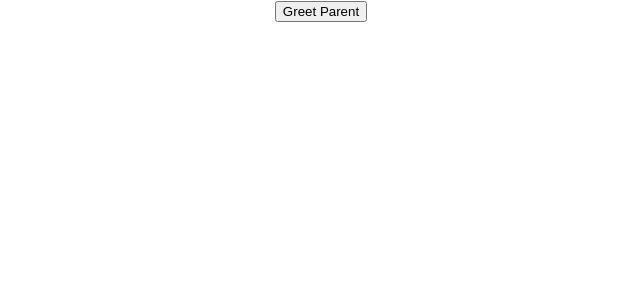
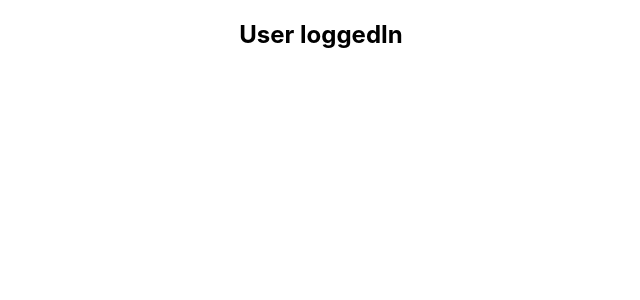
Before and after one commit to Hussain-Mehdi/React-Learning, a React (Create React App) app: page / in a window 1280 px wide. Shown: the top 300 px of the page, without its empty margins (319-959 px from the left). Built offline with nearby package versions, Linux system fonts and the light colour scheme.

Commit message:
conditional rendering

```diff
--- a/src/App.js
+++ b/src/App.js
@@ -7,6 +7,7 @@
 import ClassClick from './components/ClassClick';
 import EventBind from './components/EventBind';
 import ParentComponent from './components/ParentComponent';
+import Usergreeting from './components/Usergreeting';
 
 function App() {
   return (
@@ -30,7 +31,9 @@
 
 {/* <EventBind /> */}
 
-<ParentComponent />
+{/* <ParentComponent /> */}
+
+<Usergreeting/>
 
     </div>
   );
--- /dev/null
+++ b/src/components/Usergreeting.jsx
@@ -0,0 +1,32 @@
+
+import React, { Component } from 'react'
+
+class Usergreeting extends Component {
+
+
+    constructor(props) {
+      super(props)
+
+      this.state = {
+         isLoggedIn:true
+      }
+    }
+
+  render() {
+    if(this.state.isLoggedIn)
+    {
+        return(
+            <div>
+                <h2>User loggedIn</h2>
+            </div>
+        )
+    }else
+    return (
+      <div>
+        <h2>Not LoggedIn</h2>
+      </div>
+    )
+  }
+}
+
+export default Usergreeting
```
